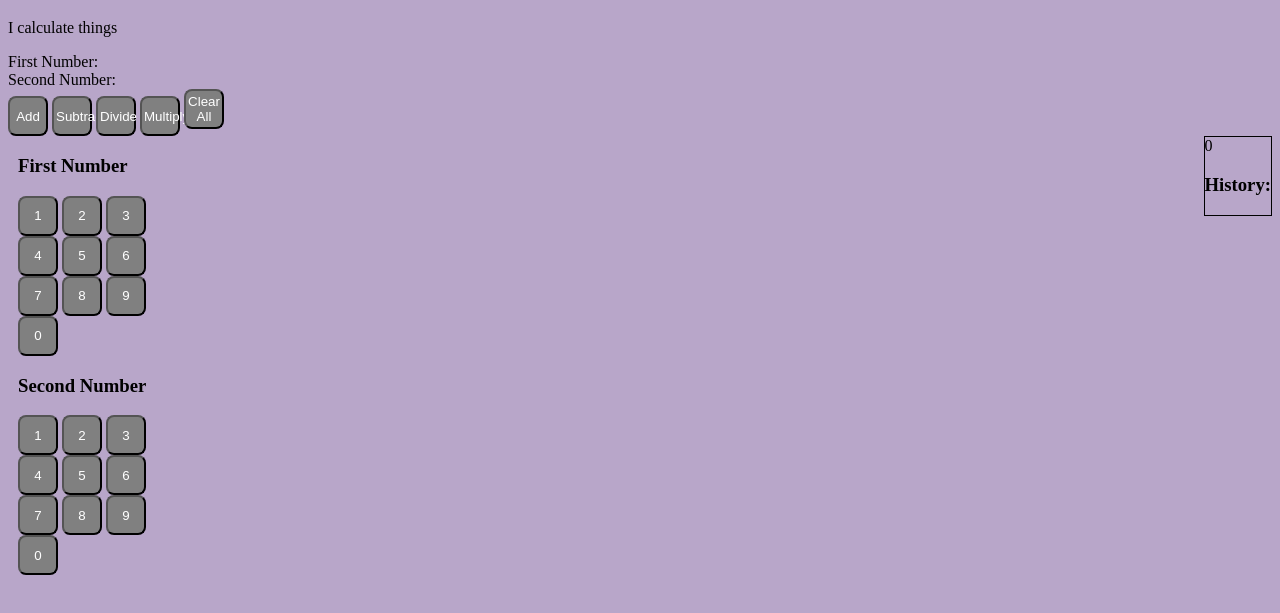
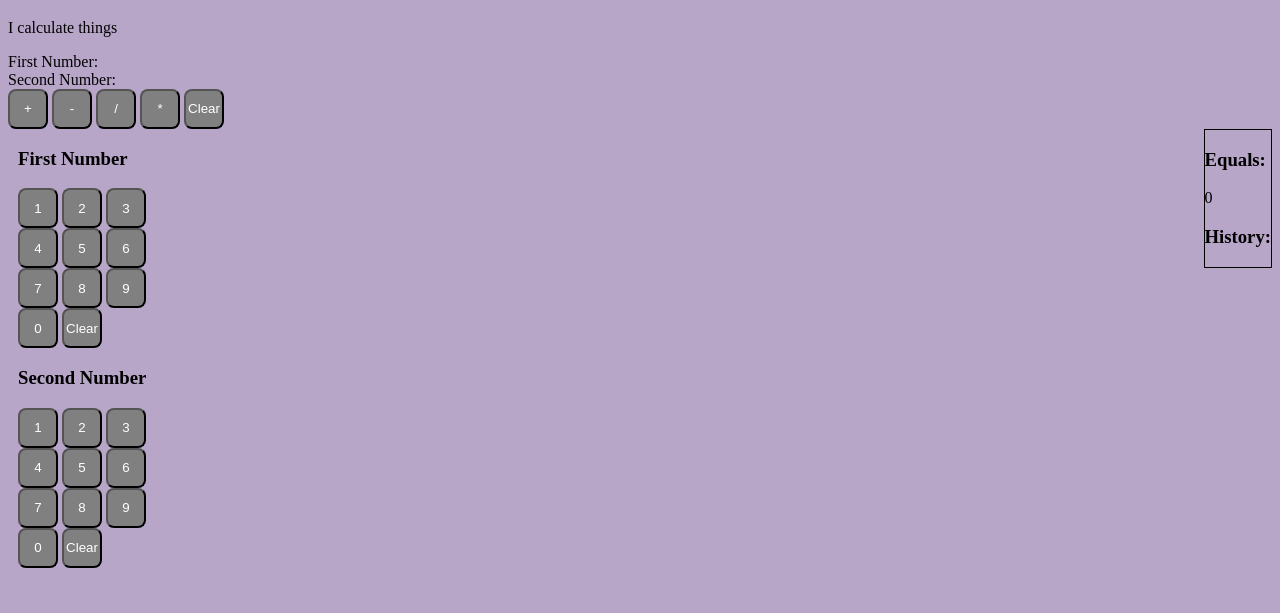
Before and after one commit to Goetsit/WeekendAssign-Calcualtor, a website: page index.html in a window 1280 px wide. Shown: the part 61-674 px from the top of the page. Drawn offline with Linux system fonts and the light colour scheme.

Commit message:
added clear button on numberpad

```diff
--- a/index.html
+++ b/index.html
@@ -14,20 +14,20 @@
     <p>I calculate things</p>
     <div class = "container">
         <div id = "inputDiv">
-        First Number: <span id = "firstNumber"></span><br>
-        Second Number: <span id = "secondNumber"></span>
+        First Number: <span class = "numberInputs" id = "firstNumber"></span><br>
+        Second Number: <span class = "numberInputs" id = "secondNumber"></span>
 
         </div>
         <div id="buttonDiv">
-            <button type = "submit" id = "addBtn">Add</button>
-            <button type = "submit" id = "subtractBtn">Subtract</button>
-            <button type = "submit" id = "divideBtn">Divide</button>
-            <button type = "submit" id = "multiplyBtn">Multiply</button>
-            <button type = "submit" id = "clearBtn">Clear All</button>
+            <button type = "submit" id = "addBtn">+</button>
+            <button type = "submit" id = "subtractBtn">-</button>
+            <button type = "submit" id = "divideBtn">/</button>
+            <button type = "submit" id = "multiplyBtn">*</button>
+            <button type = "submit" id = "clearBtn">Clear</button>
         </div>
         <div id = "finalNumber">
 
-                <span id = "span">0</span>
+                <h3>Equals:</h3> <span id = "span">0</span>
                 <h3 id = "history">History:</h3>
                 <div id="historyDiv"></div>
 
@@ -44,6 +44,8 @@
             <button class = "numberBtnFirst" id = "btnEightFirst">8</button>
             <button class = "numberBtnFirst" id = "btnNineFirst">9</button><br>
             <button class = "numberBtnFirst" id = "btnZeroFirst">0</button>
+            <button class = "clearNumberField" id = "btnClearFirst">Clear</button>
+
         </div>
         <div id = "numberBtnsSecond">
                 <h3>Second Number</h3>
@@ -57,6 +59,7 @@
                 <button class = "numberBtnSecond" id = "btnEightSecond">8</button>
                 <button class = "numberBtnSecond" id = "btnNineSecond">9</button><br>
                 <button class = "numberBtnSecond" id = "btnZeroSecond">0</button>
+                <button class = "clearNumberField" id = "btnClearSecond">Clear</button>
             </div>
     </div>
 </body>
```
